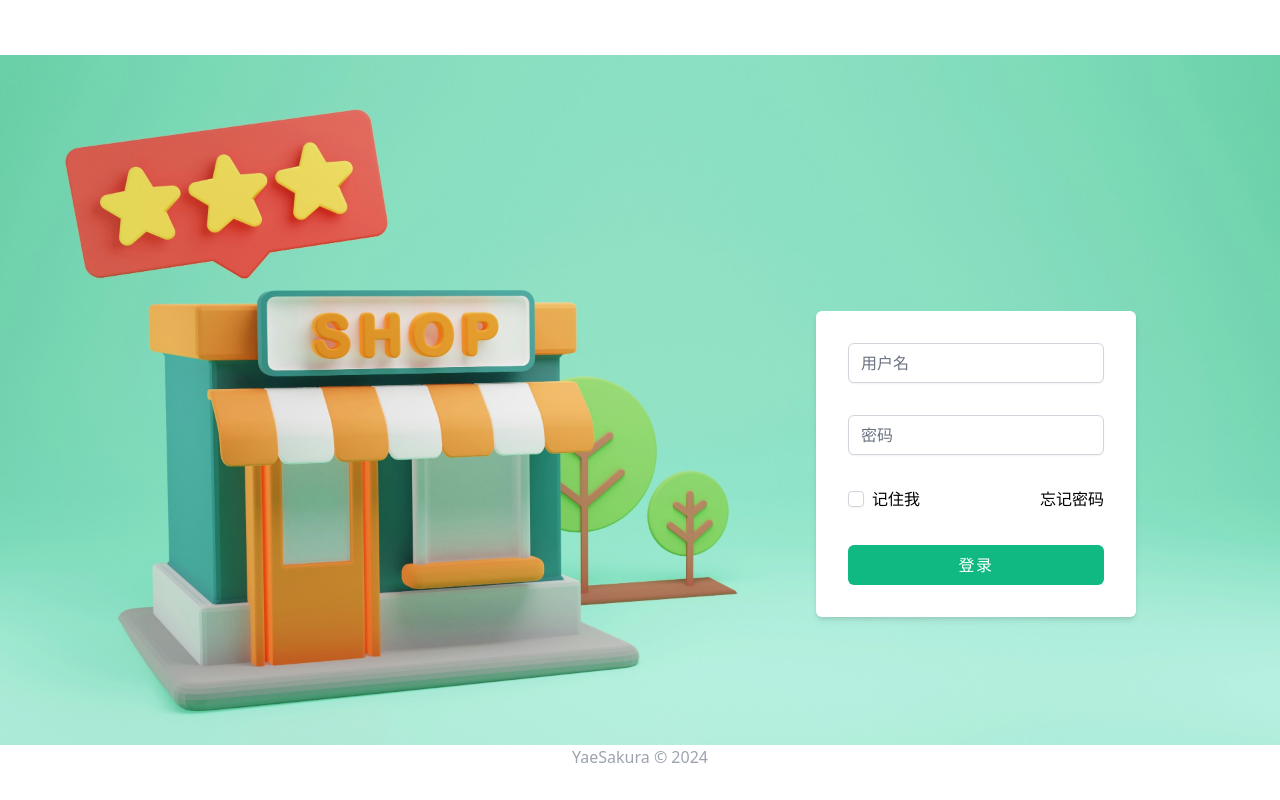
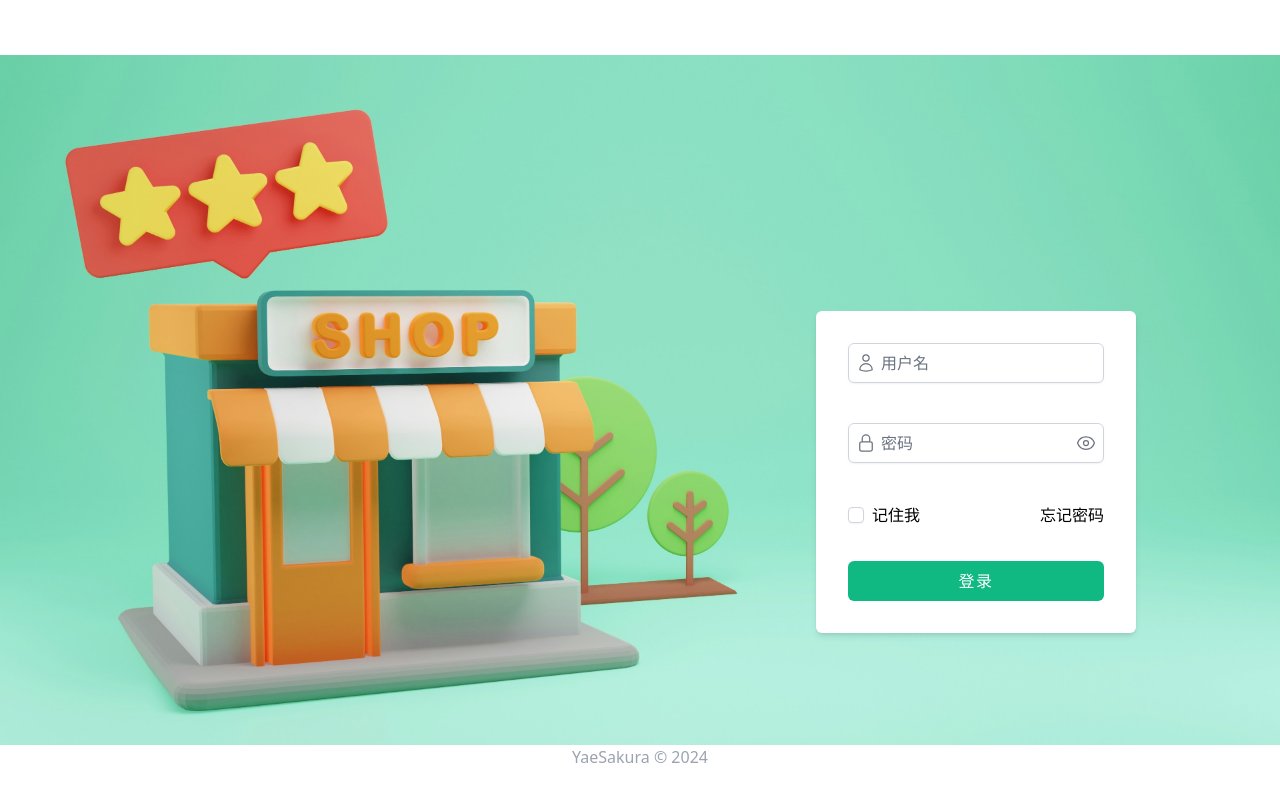
Before and after one commit to YaeSakura0911/open-retail-admin, an Angular app: page /login in a window 1280 px wide. Built offline with nearby package versions, Linux system fonts and the light colour scheme.

Commit message:
完成登录界面错误信息提示功能 完成登录界面密码框切换密码显示功能

```diff
--- /dev/null
+++ b/src/app/components/ys-form-item/ys-form-item.component.html
@@ -0,0 +1,14 @@
+<div class="relative flex">
+    <div class="absolute left-2 top-2.5 z-10 size-5 text-gray-500">
+        <ng-content select="[ysInputPrefix]"></ng-content>
+    </div>
+    <div class="w-full">
+        <ng-content></ng-content>
+    </div>
+    <div class="absolute right-2 top-2.5 z-10 size-5 text-gray-500">
+        <ng-content select="[ysInputSuffix]"></ng-content>
+    </div>
+</div>
+<div class="h-10 leading-10 text-red-500">
+    <ng-content select="span"></ng-content>
+</div>
--- a/src/app/pages/login/login.component.html
+++ b/src/app/pages/login/login.component.html
@@ -1,45 +1,137 @@
-<div class="w-screen h-screen flex flex-col">
+<div class="flex h-screen w-screen flex-col">
     <header class="h-16 shadow"></header>
-    <div class="h-full container mx-auto relative" style="background: url('../../../assets/background.jpg') no-repeat; background-size: cover;">
-        <div class="w-80 p-8 bg-white rounded-md shadow-md absolute top-64 right-36">
-            <form [formGroup]="loginForm" (ngSubmit)="(handleLogin)">
-                <label class="block mb-8">
+    <div
+        class="container relative mx-auto h-full"
+        style="
+            background: url(../../../assets/background.jpg) no-repeat;
+            background-size: cover;
+        ">
+        <div
+            class="absolute right-36 top-64 w-80 rounded-md bg-white p-8 shadow-md">
+            <!-- 登录表单 开始 -->
+            <form [formGroup]="loginForm" (ngSubmit)="onLogin()">
+                <ys-form-item>
+                    <span ysInputPrefix>
+                        <svg
+                            xmlns="http://www.w3.org/2000/svg"
+                            fill="none"
+                            viewBox="0 0 24 24"
+                            stroke-width="1.5"
+                            stroke="currentColor">
+                            <path
+                                stroke-linecap="round"
+                                stroke-linejoin="round"
+                                d="M15.75 6a3.75 3.75 0 1 1-7.5 0 3.75 3.75 0 0 1 7.5 0ZM4.501 20.118a7.5 7.5 0 0 1 14.998 0A17.933 17.933 0 0 1 12 21.75c-2.676 0-5.216-.584-7.499-1.632Z" />
+                        </svg>
+                    </span>
                     <input
+                        ysInput
                         placeholder="用户名"
-                        class="block w-full h-10 rounded-md border-gray-300 outline-none shadow-sm transition-all duration-300 hover:border-emerald-300 focus:border-emerald-300 focus:ring focus:ring-emerald-200 focus:ring-opacity-50"
-                    />
-                </label>
-                <label class="block mb-8">
+                        class="block h-10 w-full rounded-md border-gray-300 px-8 shadow-sm outline-none transition-all duration-300 hover:border-emerald-300 focus:border-emerald-300 focus:ring focus:ring-emerald-200 focus:ring-opacity-50"
+                        [formControl]="loginForm.controls.username" />
+                    <span
+                        *ngIf="
+                            (loginForm.controls.username.touched ||
+                                loginForm.controls.username.dirty) &&
+                            loginForm.controls.username.hasError('required')
+                        "
+                        class="text-red-500"
+                        >用户名不能为空</span
+                    >
+                </ys-form-item>
+                <ys-form-item>
+                    <span ysInputPrefix>
+                        <svg
+                            xmlns="http://www.w3.org/2000/svg"
+                            fill="none"
+                            viewBox="0 0 24 24"
+                            stroke-width="1.5"
+                            stroke="currentColor">
+                            <path
+                                stroke-linecap="round"
+                                stroke-linejoin="round"
+                                d="M16.5 10.5V6.75a4.5 4.5 0 1 0-9 0v3.75m-.75 11.25h10.5a2.25 2.25 0 0 0 2.25-2.25v-6.75a2.25 2.25 0 0 0-2.25-2.25H6.75a2.25 2.25 0 0 0-2.25 2.25v6.75a2.25 2.25 0 0 0 2.25 2.25Z" />
+                        </svg>
+                    </span>
                     <input
-                        type="password"
+                        ysInput
+                        [type]="showPassword ? 'text' : 'password'"
                         placeholder="密码"
-                        class="block w-full h-10 rounded-md border-gray-300 outline-none shadow-sm transition-all duration-300 hover:border-emerald-300 focus:border-emerald-300 focus:ring focus:ring-emerald-200 focus:ring-opacity-50"
-                    />
-                </label>
+                        class="block h-10 w-full rounded-md border-gray-300 px-8 shadow-sm outline-none transition-all duration-300 hover:border-emerald-300 focus:border-emerald-300 focus:ring focus:ring-emerald-200 focus:ring-opacity-50"
+                        [formControl]="loginForm.controls.password" />
+                    <button
+                        ysInputSuffix
+                        type="button"
+                        class="h-full w-full"
+                        (click)="toggleShowPassword()">
+                        <svg
+                            *ngIf="!showPassword"
+                            xmlns="http://www.w3.org/2000/svg"
+                            fill="none"
+                            viewBox="0 0 24 24"
+                            stroke-width="1.5"
+                            stroke="currentColor">
+                            <path
+                                stroke-linecap="round"
+                                stroke-linejoin="round"
+                                d="M2.036 12.322a1.012 1.012 0 0 1 0-.639C3.423 7.51 7.36 4.5 12 4.5c4.638 0 8.573 3.007 9.963 7.178.07.207.07.431 0 .639C20.577 16.49 16.64 19.5 12 19.5c-4.638 0-8.573-3.007-9.963-7.178Z" />
+                            <path
+                                stroke-linecap="round"
+                                stroke-linejoin="round"
+                                d="M15 12a3 3 0 1 1-6 0 3 3 0 0 1 6 0Z" />
+                        </svg>
+                        <svg
+                            *ngIf="showPassword"
+                            xmlns="http://www.w3.org/2000/svg"
+                            fill="none"
+                            viewBox="0 0 24 24"
+                            stroke-width="1.5"
+                            stroke="currentColor">
+                            <path
+                                stroke-linecap="round"
+                                stroke-linejoin="round"
+                                d="M3.98 8.223A10.477 10.477 0 0 0 1.934 12C3.226 16.338 7.244 19.5 12 19.5c.993 0 1.953-.138 2.863-.395M6.228 6.228A10.451 10.451 0 0 1 12 4.5c4.756 0 8.773 3.162 10.065 7.498a10.522 10.522 0 0 1-4.293 5.774M6.228 6.228 3 3m3.228 3.228 3.65 3.65m7.894 7.894L21 21m-3.228-3.228-3.65-3.65m0 0a3 3 0 1 0-4.243-4.243m4.242 4.242L9.88 9.88" />
+                        </svg>
+                    </button>
+                    <span
+                        *ngIf="
+                            (loginForm.controls.password.touched ||
+                                loginForm.controls.password.dirty) &&
+                            loginForm.controls.password.hasError('required')
+                        "
+                        class="text-red-500"
+                        >密码不能为空</span
+                    >
+                </ys-form-item>
                 <div class="mb-8">
                     <label
-                        class="inline-flex items-center hover:cursor-pointer"
-                    >
+                        class="inline-flex items-center hover:cursor-pointer">
                         <input
                             type="checkbox"
-                            class="rounded border-gray-300 text-emerald-500 shadow-sm transition-all duration-300 hover:border-emerald-300 hover:cursor-pointer focus:border-emerald-300 focus:ring focus:ring-offset-0 focus:ring-emerald-200 focus:ring-opacity-50"
-                        />
+                            class="rounded border-gray-300 text-emerald-500 shadow-sm transition-all duration-300 hover:cursor-pointer hover:border-emerald-300 focus:border-emerald-300 focus:ring focus:ring-emerald-200 focus:ring-opacity-50 focus:ring-offset-0"
+                            formControlName="remember" />
                         <span class="ml-2">记住我</span>
                     </label>
 
                     <span class="float-right">
-                        <a routerLink="/forgot" class="transition duration-300 hover:text-emerald-500">忘记密码</a>
+                        <a
+                            routerLink="/forgot"
+                            class="transition duration-300 hover:text-emerald-500"
+                            >忘记密码</a
+                        >
                     </span>
                 </div>
 
                 <button
                     type="submit"
-                    class="block w-full h-10 bg-emerald-500 text-white tracking-widest rounded-md transition-all duration-300 hover:bg-emerald-500/80"
-                >
+                    class="block h-10 w-full rounded-md bg-emerald-500 tracking-widest text-white transition-all duration-300 hover:bg-emerald-500/80">
                     登录
                 </button>
             </form>
+            <!-- 登录表单 结束 -->
         </div>
     </div>
-    <footer class="h-16 text-center text-gray-400 align-middle">YaeSakura © 2024</footer>
+    <footer class="h-16 text-center text-gray-400">
+        <span>YaeSakura © 2024</span>
+    </footer>
 </div>
--- a/src/app/pages/login/login.component.ts
+++ b/src/app/pages/login/login.component.ts
@@ -1,19 +1,29 @@
 import { Component } from '@angular/core';
+import { NgIf } from '@angular/common';
 import {
     NonNullableFormBuilder,
     ReactiveFormsModule,
     Validators,
 } from '@angular/forms';
 import { RouterModule } from '@angular/router';
+import { YsFormItemComponent } from '../../components/ys-form-item/ys-form-item.component';
+import { YsInputDirective } from '../../components/ys-input.directive';
 
 @Component({
     selector: 'app-login',
     standalone: true,
-    imports: [ReactiveFormsModule, RouterModule],
+    imports: [
+        ReactiveFormsModule,
+        RouterModule,
+        NgIf,
+        YsFormItemComponent,
+        YsInputDirective,
+    ],
     templateUrl: './login.component.html',
     styleUrl: './login.component.css',
 })
 export class LoginComponent {
+    showPassword: boolean = false;
     loginForm = this.formBuilder.group({
         username: ['', Validators.required],
         password: ['', Validators.required],
@@ -25,13 +35,25 @@ export class LoginComponent {
     /**
      * 登录并跳转页面
      */
-    handleLogin(): void {
+    onLogin(): void {
+        console.log(this.loginForm.value);
         if (this.loginForm.valid) {
-            setTimeout(() => {
-
-            }, 3000);
+            // 模拟发起请求
+            setTimeout(() => {}, 3000)
         } else {
-
+            Object.values(this.loginForm.controls).forEach((control) => {
+                if (control.invalid) {
+                    control.markAsDirty();
+                    control.updateValueAndValidity({ onlySelf: true });
+                }
+            });
         }
     }
+
+    /**
+     * 切换密码显示
+     */
+    toggleShowPassword() {
+        this.showPassword = !this.showPassword;
+    }
 }
```
Also changed, not shown: src/app/components/ys-form-item/directives/prefix.directive.ts (added, +11 -0 lines), src/app/components/ys-form-item/directives/suffix.directive.ts (added, +11 -0 lines), src/app/components/ys-form-item/ys-form-item.component.ts (added, +10 -0 lines), src/app/components/ys-input.directive.ts (added, +29 -0 lines), src/app/components/ys-form-item/ys-form-item.component.css (added), 2 other files (tests, documents, lock files or other folders).
